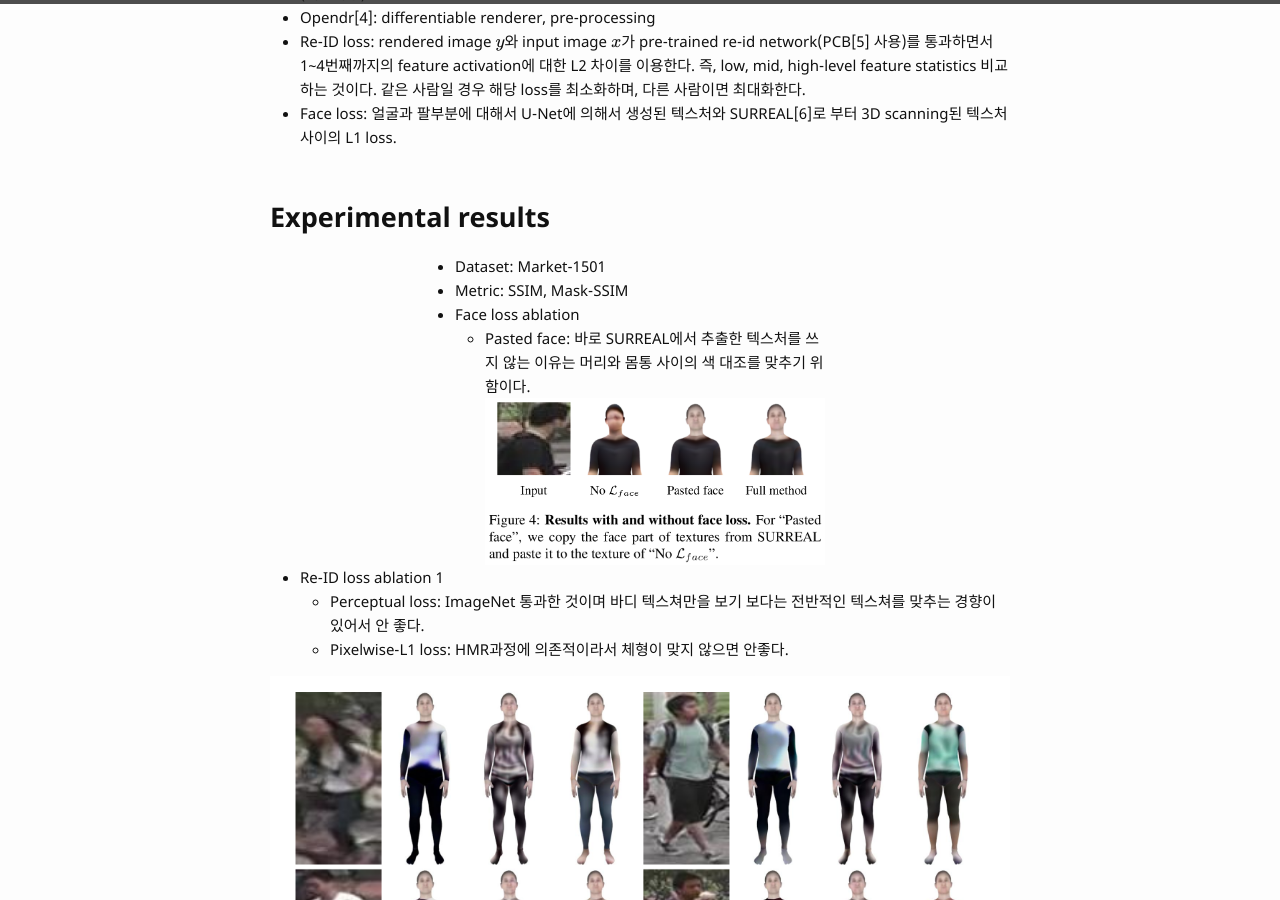
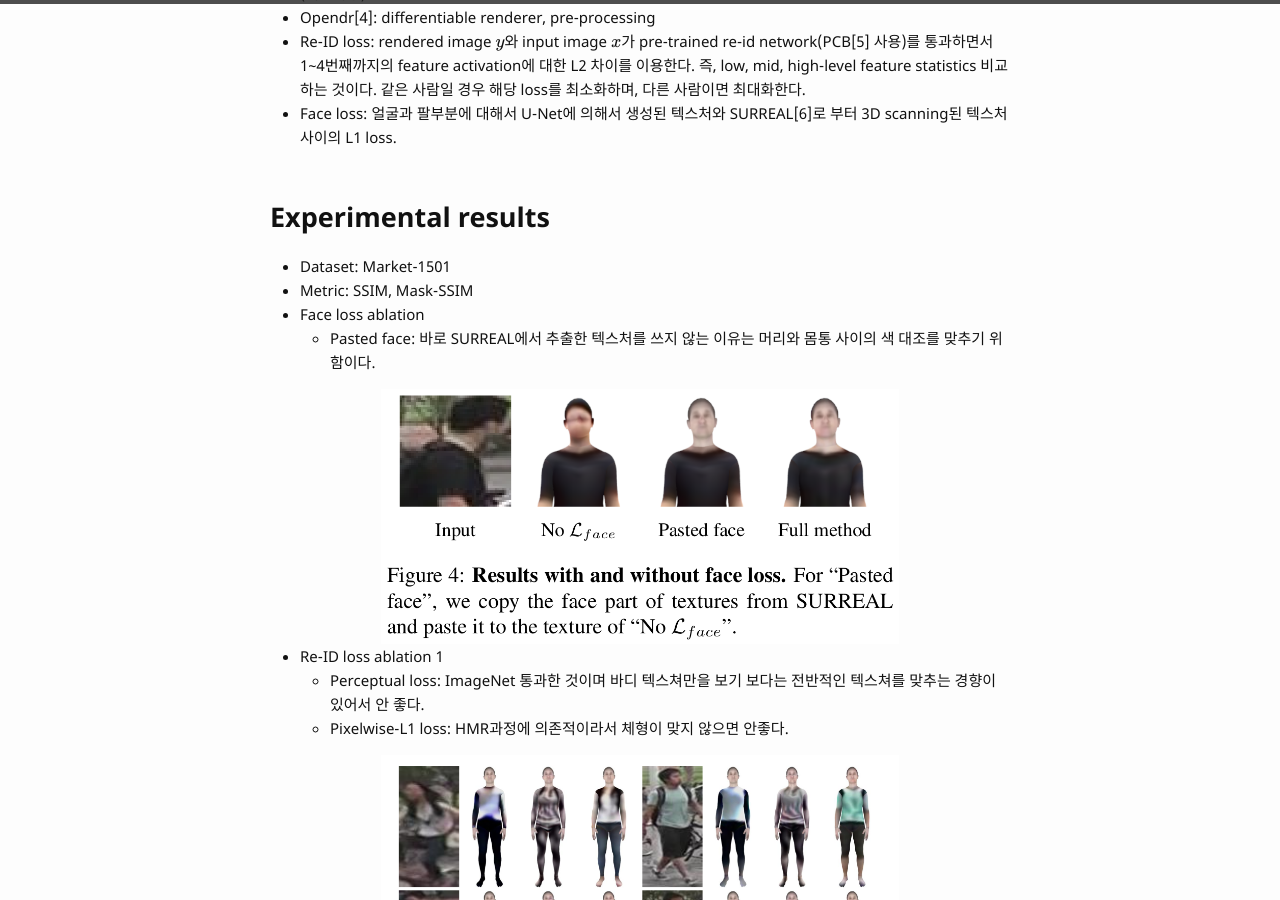
Before and after one commit to bismex/bismex.github.io, a Jekyll site: the page built from _posts/2019-05-22-3DTG.md, in a window 1280 px wide and 900 px high, scrolled down 1320 px. Built offline with Jekyll 4.4.1, drawn with Linux system fonts in a browser that asks for light colours; formulas are drawn with MathJax 3.

Commit message:
Update 2019-05-22-3DTG.md

```diff
--- a/_posts/2019-05-22-3DTG.md
+++ b/_posts/2019-05-22-3DTG.md
@@ -42,21 +42,22 @@ tags: CV re-id generative-model supervised gan 3d
 - Metric: SSIM, Mask-SSIM
 - Face loss ablation
   - Pasted face: 바로 SURREAL에서 추출한 텍스처를 쓰지 않는 이유는 머리와 몸통 사이의 색 대조를 맞추기 위함이다.
+
 ![picture]({{ '/assets/images/3DTG001.png' | relative_url }})
-{: style="width: 50%;" class="center"}
+{: style="width: 70%;" class="center"}
 
 - Re-ID loss ablation 1
   - Perceptual loss: ImageNet 통과한 것이며 바디 텍스쳐만을 보기 보다는 전반적인 텍스쳐를 맞추는 경향이 있어서 안 좋다.
   - Pixelwise-L1 loss: HMR과정에 의존적이라서 체형이 맞지 않으면 안좋다.
 
 ![picture]({{ '/assets/images/3DTG002.png' | relative_url }})
-{: style="width: 100%;" class="center"}
+{: style="width: 70%;" class="center"}
 
 - Re-ID loss ablation 2
   -
 
 ![picture]({{ '/assets/images/3DTG003.png' | relative_url }})
-{: style="width: 100%;" class="center"}
+{: style="width: 70%;" class="center"}
 
 
 ## Comments
```
